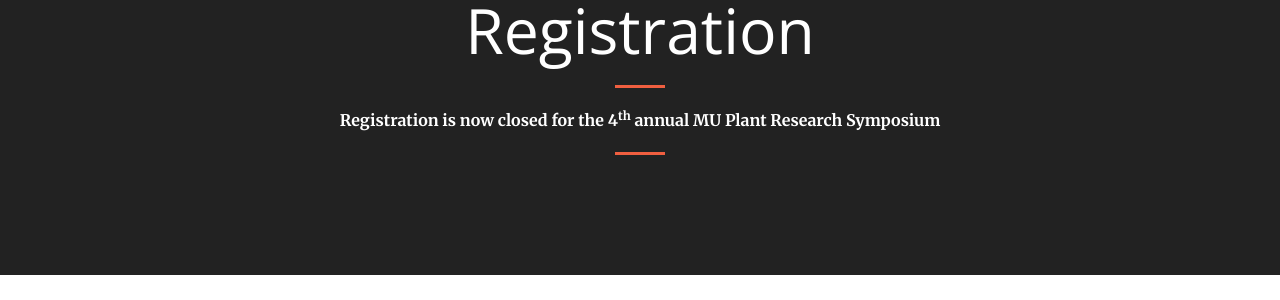
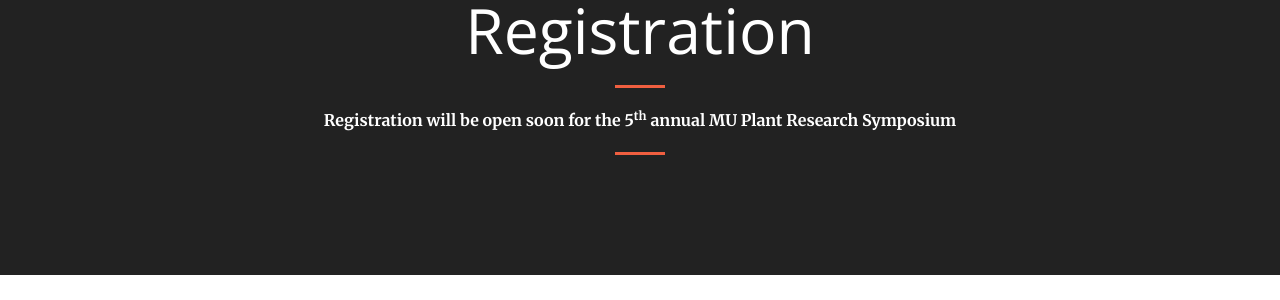
Before and after one commit to mupioneersymposium/mupioneersymposium.github.io, a Jekyll site: the page built from register.md, in a window 1280 px wide. Shown: the part 147-447 px from the top of the page. Built offline with Jekyll 4.4.1, drawn with Linux system fonts in a browser that asks for light colours.

Commit message:
Update register.md

```diff
--- a/register.md
+++ b/register.md
@@ -5,5 +5,5 @@ layout: regular
 <hr style="clear: both;" />
 # Registration
 <hr style="clear: both;" />
-**Registration is now closed for the 4<sup>th</sup> annual MU Plant Research Symposium** <br />
+**Registration will be open soon for the 5<sup>th</sup> annual MU Plant Research Symposium** <br />
 <hr style="clear: both;" />
```
